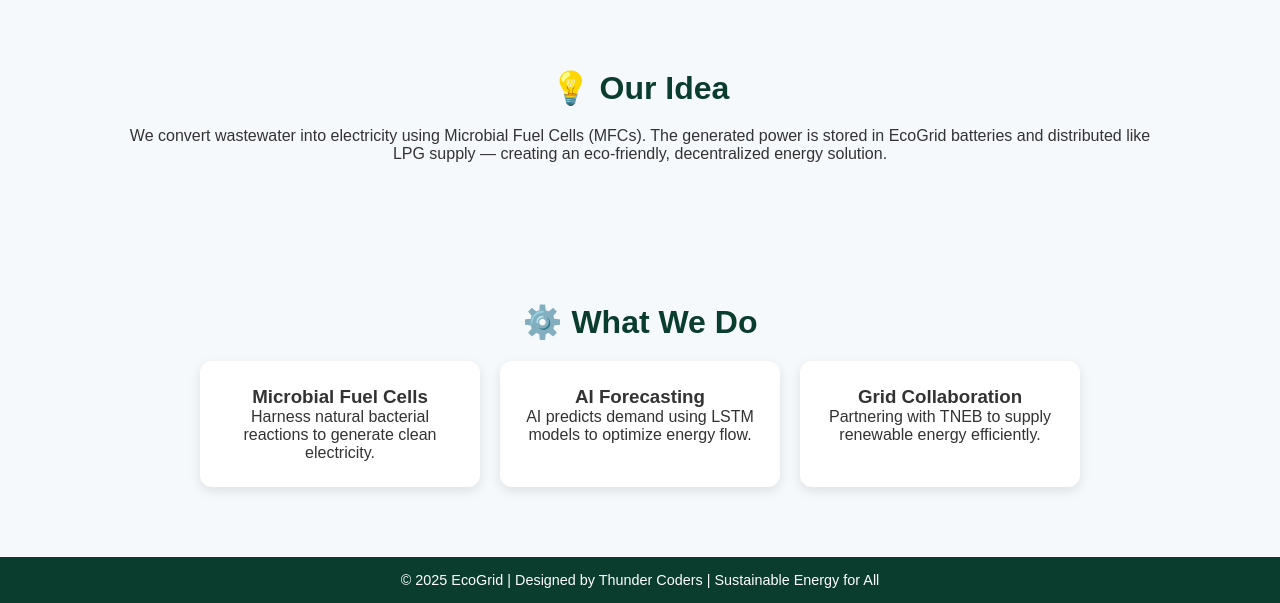
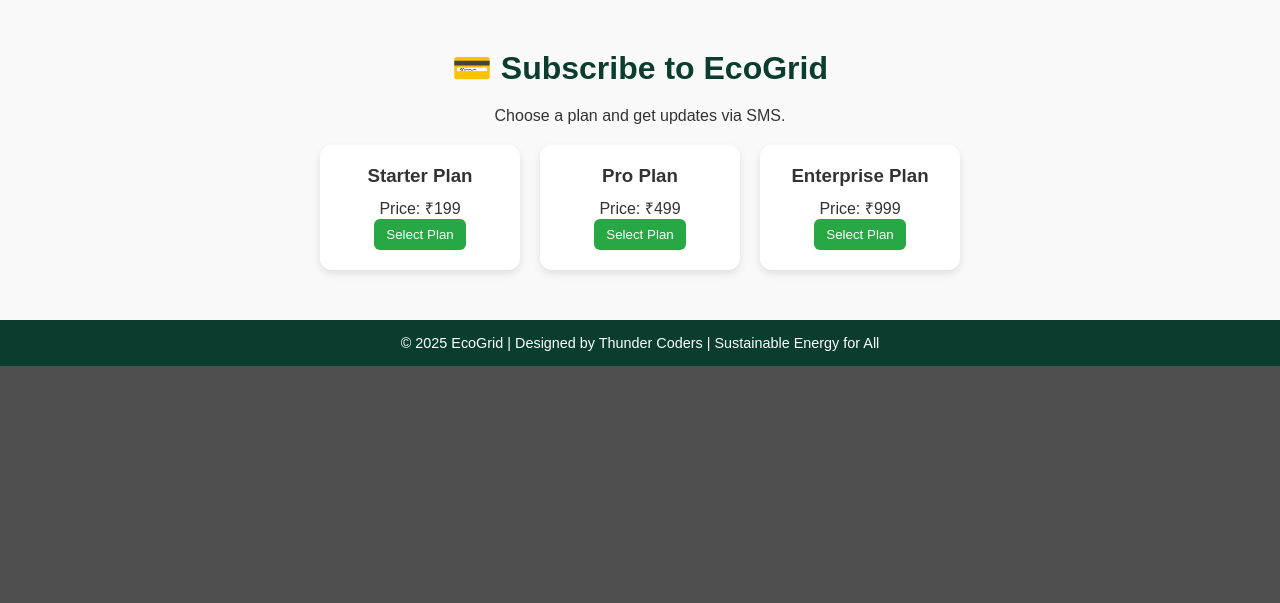
Before and after one commit to Parthiban-38/Eco-Grid, a Flask app: page / in a window 1280 px wide. Shown: the part 785-1388 px from the top of the page. After the commit the page ends 1151 px from the top, so only its background shows below. Run offline with Flask 3, Linux system fonts and the light colour scheme.

Commit message:
after plans added

```diff
--- a/app.py
+++ b/app.py
@@ -1,23 +1,42 @@
-from flask import Flask, render_template, request, jsonify, session, redirect, url_for
+from flask import Flask, render_template, request, jsonify, session, redirect, url_for, send_file
 from flask_cors import CORS
 from pymongo import MongoClient
 from werkzeug.security import generate_password_hash, check_password_hash
+import qrcode
+import io
+from twilio.rest import Client
 
+# ------------------ APP SETUP ------------------
 app = Flask(__name__)
 CORS(app)
-
-# Secret key for session encryption
 app.secret_key = "your_secret_key_here"
 
-# MongoDB Connection
+# ------------------ DATABASE ------------------
 client = MongoClient("mongodb://127.0.0.1:27017/")
 db = client["ecogrid"]
 users = db["users"]
 
+# ------------------ TWILIO CONFIG ------------------
+TWILIO_ACCOUNT_SID = "ACd8d38de4e764c1d694c629be66f4a48da"
+TWILIO_AUTH_TOKEN = "1242aa79ea16b8117b83a7ba9336023e"
+TWILIO_PHONE_NUMBER = "+12765314134"  # Twilio trial number
+twilio_client = Client(TWILIO_ACCOUNT_SID, TWILIO_AUTH_TOKEN)
+
+# ------------------ SUBSCRIPTION PLANS ------------------
+plans = [
+    {"id": 1, "name": "Starter Plan", "price": 199},
+    {"id": 2, "name": "Pro Plan", "price": 499},
+    {"id": 3, "name": "Enterprise Plan", "price": 999},
+]
+
+# ========================================================
+#                       FRONTEND ROUTES
+# ========================================================
+
 @app.route("/")
 def home():
-    user = session.get("user")  # Check if user is logged in
-    return render_template("index.html", user=user)
+    user = session.get("user")
+    return render_template("index.html", user=user, plans=plans)
 
 @app.route("/about")
 def about():
@@ -39,44 +58,140 @@ def signup_page():
         return redirect(url_for("home"))
     return render_template("signup.html")
 
-# ✅ Signup API
+@app.route("/heatmap")
+def heatmap_page():
+    return render_template("heatmap.html", user=session.get("user"))
+
+@app.route("/logout")
+def logout():
+    session.clear()
+    return redirect(url_for("home"))
+
+# ========================================================
+#                       AUTH APIS
+# ========================================================
+
 @app.route("/api/signup", methods=["POST"])
 def signup():
-    data = request.json
-    if users.find_one({"email": data["email"]}):
-        return jsonify({"message": "Email already exists!"}), 400
+    data = request.get_json()
+    name = data.get("name")
+    email = data.get("email")
+    mobile = data.get("mobile")
+    password = data.get("password")
+    latitude = data.get("latitude")
+    longitude = data.get("longitude")
 
-    hashed = generate_password_hash(data["password"])
-    user_data = {
-        "name": data["name"],
-        "email": data["email"],
-        "password": hashed,
-        "location": {
-            "latitude": data.get("latitude"),
-            "longitude": data.get("longitude")
-        }
-    }
-    users.insert_one(user_data)
-    return jsonify({"message": "Signup successful!"}), 201
+    if not all([name, email, mobile, password]):
+        return jsonify({"message": "All fields are required"}), 400
 
-# ✅ Login API
+    if users.find_one({"email": email}):
+        return jsonify({"message": "Email already registered"}), 409
+    if users.find_one({"mobile": mobile}):
+        return jsonify({"message": "Mobile already registered"}), 409
+
+    hashed_password = generate_password_hash(password)
+    users.insert_one({
+        "name": name,
+        "email": email,
+        "mobile": mobile,
+        "password": hashed_password,
+        "location": {"latitude": latitude, "longitude": longitude},
+        "plan": None,
+        "role": "user"
+    })
+    return jsonify({"message": "Signup successful! Please log in."}), 201
+
+
 @app.route("/api/login", methods=["POST"])
 def login():
-    data = request.json
-    user = users.find_one({"email": data["email"]})
-    if not user or not check_password_hash(user["password"], data["password"]):
-        return jsonify({"message": "Invalid email or password!"}), 401
+    data = request.get_json()
+    email = data.get("email")
+    password = data.get("password")
+
+    user = users.find_one({"email": email})
+    if not user or not check_password_hash(user["password"], password):
+        return jsonify({"message": "Invalid credentials"}), 401
 
     session["user"] = {"name": user["name"], "email": user["email"]}
-    return jsonify({"message": f"Welcome {user['name']}!"})
+    return jsonify({"message": f"Welcome {user['name']}!"}), 200
 
-# ✅ Logout route
-@app.route("/logout")
-def logout():
-    session.pop("user", None)
-    return redirect(url_for("home"))
 
-# ✅ Location route
+@app.route("/get_user_details")
+def get_user_details():
+    if "user" not in session:
+        return jsonify({"error": "Not logged in"}), 403
+    user = users.find_one({"email": session["user"]["email"]}, {"_id": 0, "password": 0})
+    return jsonify(user)
+
+# ========================================================
+#                     UTILITY FEATURES
+# ========================================================
+
+# --------------- QR Code Generator ----------------
+@app.route("/generate_qr", methods=["POST"])
+def generate_qr():
+    data = request.get_json()
+    payment_url = data.get("payment_url")
+
+    if not payment_url:
+        return jsonify({"error": "Payment URL missing"}), 400
+
+    qr = qrcode.QRCode(version=1, box_size=10, border=5)
+    qr.add_data(payment_url)
+    qr.make(fit=True)
+    img = qr.make_image(fill="black", back_color="white")
+
+    buffer = io.BytesIO()
+    img.save(buffer, format="PNG")
+    buffer.seek(0)
+    return send_file(buffer, mimetype="image/png")
+
+# --------------- SMS Sender ----------------
+@app.route("/send_sms", methods=["POST"])
+def send_sms():
+    if "user" not in session:
+        return jsonify({"success": False, "message": "Login required"}), 403
+
+    data = request.get_json()
+    message = data.get("message", "Thank you for subscribing to EcoGrid!")
+
+    # Fetch logged-in user's details from MongoDB
+    user = users.find_one({"email": session["user"]["email"]})
+
+    if not user or "mobile" not in user:
+        return jsonify({"success": False, "message": "User mobile number not found"}), 400
+
+    phone = user["mobile"]
+    if not phone.startswith("+"):
+        phone = f"+91{phone}"  # Automatically add Indian country code if missing
+
+    try:
+        # 🔍 Check if this mobile number is verified in Twilio (for trial accounts)
+        verified_numbers = [num.phone_number for num in twilio_client.outgoing_caller_ids.list()]
+        if phone not in verified_numbers:
+            return jsonify({
+                "success": False,
+                "message": f"The number {phone} is not verified in your Twilio trial account."
+            }), 403
+
+        # ✅ Send SMS via Twilio
+        twilio_client.messages.create(
+            body=message,
+            from_=TWILIO_PHONE_NUMBER,
+            to=phone
+        )
+
+        # ✅ Save user's plan info in MongoDB
+        users.update_one(
+            {"email": session["user"]["email"]},
+            {"$set": {"plan": message}}
+        )
+
+        return jsonify({"success": True, "message": f"SMS sent successfully to {phone}!"})
+
+    except Exception as e:
+        return jsonify({"success": False, "message": f"Twilio Error: {str(e)}"}), 500
+# --------------- Get All User Locations ----------------
 @app.route("/api/locations")
 def get_locations():
     locations = []
@@ -86,11 +201,13 @@ def get_locations():
             locations.append([loc["latitude"], loc["longitude"]])
     return jsonify(locations)
 
+# --------------- Get Subscription Plans ----------------
+@app.route("/plans", methods=["GET"])
+def get_plans():
+    return jsonify(plans)
 
-# ✅ heatmap route
-@app.route("/heatmap")
-def heatmap_page():
-    return render_template("heatmap.html", user=session.get("user"))
-
+# ========================================================
+#                       RUN APP
+# ========================================================
 if __name__ == "__main__":
     app.run(debug=True, port=5000)
--- a/requirements.txt
+++ b/requirements.txt
@@ -2,3 +2,5 @@ flask
 flask-cors
 pymongo
 werkzeug
+qrcode
+twilio
--- a/static/style.css
+++ b/static/style.css
@@ -1,3 +1,63 @@
+.subscriptions {
+  padding: 50px 20px;
+  background: #f9f9f9;
+  text-align: center;
+}
+
+.subscription-cards {
+  display: flex;
+  flex-wrap: wrap;
+  justify-content: center;
+  gap: 20px;
+  margin-top: 20px;
+}
+
+.sub-card {
+  background: white;
+  border-radius: 12px;
+  padding: 20px;
+  width: 200px;
+  box-shadow: 0 4px 8px rgba(0,0,0,0.1);
+}
+
+.sub-card h3 {
+  margin-bottom: 10px;
+}
+
+.sub-card button {
+  background: #28a745;
+  color: white;
+  border: none;
+  padding: 8px 12px;
+  border-radius: 6px;
+  cursor: pointer;
+}
+
+.sub-card button:hover {
+  background: #218838;
+}
+
+#qr-container input {
+  padding: 8px;
+  margin: 10px 0;
+  width: 200px;
+  border-radius: 6px;
+  border: 1px solid #ccc;
+}
+
+#qr-container button {
+  padding: 8px 12px;
+  background: #007bff;
+  color: white;
+  border: none;
+  border-radius: 6px;
+  cursor: pointer;
+}
+
+#qr-container button:hover {
+  background: #0056b3;
+}
+
 .user-icon {
   width: 40px;     /* Adjust width as needed */
   height: 40px;    /* Adjust height as needed */
--- a/templates/index.html
+++ b/templates/index.html
@@ -45,55 +69,178 @@
         Microbial Fuel Cells (MFCs), storing it in smart grid systems and
         collaborating with TNEB for efficient energy distribution.
       </p>
-        <a href="about.html" class="btn">Learn More</a>
+      <a href="/about" class="btn">Learn More</a>
     </div>
-    </section>
 
-    <!-- Ideas -->
-    <section class="ideas slide-up">
-      <h2>💡 Our Idea</h2>
-      <p>
-        We convert wastewater into electricity using Microbial Fuel Cells
-        (MFCs). The generated power is stored in EcoGrid batteries and
-        distributed like LPG supply — creating an eco-friendly, decentralized
-        energy solution.
-      </p>
-    </section>
-
-    <!-- What We Do -->
-    <section class="services fade-in">
-      <h2>⚙️ What We Do</h2>
-      <div class="service-cards">
-        <div class="card">
-          <h3>Microbial Fuel Cells</h3>
-          <p>
-            Harness natural bacterial reactions to generate clean electricity.
-          </p>
-        </div>
-        <div class="card">
-          <h3>AI Forecasting</h3>
-          <p>AI predicts demand using LSTM models to optimize energy flow.</p>
-        </div>
-        <div class="card">
-          <h3>Grid Collaboration</h3>
-          <p>Partnering with TNEB to supply renewable energy efficiently.</p>
+    <div class="hero-image">
+      <img src="{{ url_for('static', filename='images/ecogrid_hero.jpg') }}" alt="EcoGrid Project Image">
     </div>
   </div>
 </section>
 
-    <!-- Footer -->
-    <footer>
-      <p>
-        © 2025 EcoGrid | Designed by Thunder Coders | Sustainable Energy for All
-      </p>
-    </footer>
+
+  <!-- Subscription Section -->
+<section class="subscriptions fade-in">
+  <h2>💳 Subscribe to EcoGrid</h2>
+  <p>Choose a plan and get updates via SMS.</p>
+
+  <div class="subscription-cards">
+    {% for plan in plans %}
+    <div class="sub-card">
+      <h3>{{ plan.name }}</h3>
+      <p>Price: ₹{{ plan.price }}</p>
+      <button onclick="selectPlan({{ plan.id }}, '{{ plan.name }}', {{ plan.price }})">
+        Select Plan
+      </button>
     </div>
+    {% endfor %}
+  </div>
+
+  <div id="qr-container" style="text-align:center; margin-top:20px; display:none;">
+    <h4>Scan to Pay</h4>
+    <img id="qr-img" src="" alt="QR Code" />
+  </div>
+</section>
+
 <script>
   const menu = document.getElementById("menu-icon");
   const nav = document.getElementById("navLinks");
-      menu.onclick = () => {
-        nav.classList.toggle("open");
+  menu.onclick = () => nav.classList.toggle("open");
+
+  const isUserLoggedIn = {{ 'true' if user else 'false' }};
+  let selectedPlan = null;
+  let userDetails = null;
+
+  // Fetch user details once on load (if logged in)
+  if (isUserLoggedIn) {
+    fetch("/get_user_details")
+      .then(res => res.json())
+      .then(data => userDetails = data);
+  }
+
+  function selectPlan(id, name, price) {
+    if (!isUserLoggedIn) {
+      alert("Please log in to see and subscribe to plans!");
+      window.location.href = "/login";
+      return;
+    }
+
+    selectedPlan = { id, name, price };
+    const paymentUrl = `https://paymentgateway.com/pay?amount=${price}`;
+
+    fetch("/generate_qr", {
+      method: "POST",
+      headers: { "Content-Type": "application/json" },
+      body: JSON.stringify({ payment_url: paymentUrl })
+    })
+    .then(res => res.blob())
+    .then(blob => {
+      const url = URL.createObjectURL(blob);
+      document.getElementById("qr-img").src = url;
+      document.getElementById("qr-container").style.display = "block";
+
+      // ✅ Automatically send SMS after QR is shown
+      if (userDetails && userDetails.mobile) {
+        fetch("/send_sms", {
+          method: "POST",
+          headers: { "Content-Type": "application/json" },
+          body: JSON.stringify({
+            phone: userDetails.mobile,
+            message: `You subscribed to ${selectedPlan.name} for ₹${selectedPlan.price}. Thank you for supporting sustainable energy!`
+          })
+        })
+        .then(res => res.json())
+        .then(data => {
+          if (data.success) {
+            alert(`SMS sent successfully to ${userDetails.mobile}!`);
+          } else {
+            alert("Error sending SMS");
+          }
+        });
+      } else {
+        alert("Mobile number not found for your account!");
+      }
+    });
+  }
+</script>
+
+
+    <!-- Footer -->
+    <footer>
+      <p>© 2025 EcoGrid | Designed by Thunder Coders | Sustainable Energy for All</p>
+    </footer>
+    </div>
+
+    <!-- User Details Modal -->
+    <div id="userModal" class="modal">
+      <div class="modal-content">
+        <span class="close" id="closeModal">&times;</span>
+        <h3>User Details</h3>
+        <p><b>Name:</b> <span id="userName"></span></p>
+        <p><b>Email:</b> <span id="userEmail"></span></p>
+        <p><b>Mobile:</b> <span id="userMobile"></span></p>
+        <p><b>Selected Plan:</b> <span id="userPlan"></span></p>
+      </div>
+    </div>
+
+    <!-- Scripts -->
+   <script>
+  const isUserLoggedIn = {{ 'true' if user else 'false' }};
+  let selectedPlan = null;
+
+  // Show/Hide Navbar
+  const menu = document.getElementById("menu-icon");
+  const nav = document.getElementById("navLinks");
+  menu.onclick = () => nav.classList.toggle("open");
+
+  // Select plan and generate QR
+  function selectPlan(id, name, price) {
+    if (!isUserLoggedIn) {
+      alert("Please log in to see and subscribe to plans!");
+      window.location.href = "/login";
+      return;
+    }
+
+    selectedPlan = { id, name, price };
+    const paymentUrl = `https://paymentgateway.com/pay?amount=${price}`;
+
+    fetch("/generate_qr", {
+      method: "POST",
+      headers: { "Content-Type": "application/json" },
+      body: JSON.stringify({ payment_url: paymentUrl, plan_name: name, plan_price: price })
+    })
+      .then(res => res.blob())
+      .then(blob => {
+        const url = URL.createObjectURL(blob);
+        document.getElementById("qr-img").src = url;
+        document.getElementById("qr-container").style.display = "block";
+      });
+  }
+
+  // User modal show/hide
+  const userIcon = document.getElementById("userIcon");
+  const userModal = document.getElementById("userModal");
+  const closeModal = document.getElementById("closeModal");
+
+  if (userIcon) {
+    userIcon.addEventListener("click", () => {
+      fetch("/get_user_details")
+        .then(res => res.json())
+        .then(data => {
+          document.getElementById("userName").textContent = data.name || "-";
+          document.getElementById("userEmail").textContent = data.email || "-";
+          document.getElementById("userMobile").textContent = data.mobile || "-";
+          document.getElementById("userPlan").textContent = data.plan || "No plan selected";
+          userModal.style.display = "flex";
+        });
+    });
+  }
+
+  closeModal.onclick = () => (userModal.style.display = "none");
+  window.onclick = (e) => {
+    if (e.target === userModal) userModal.style.display = "none";
   };
 </script>
+
   </body>
 </html>
```
Also changed, not shown: other parts of templates/index.html (+31 -7 lines), templates/signup.html (+13 -4 lines), 1 other file. Lines whose indentation alone changed are shown as unchanged.
